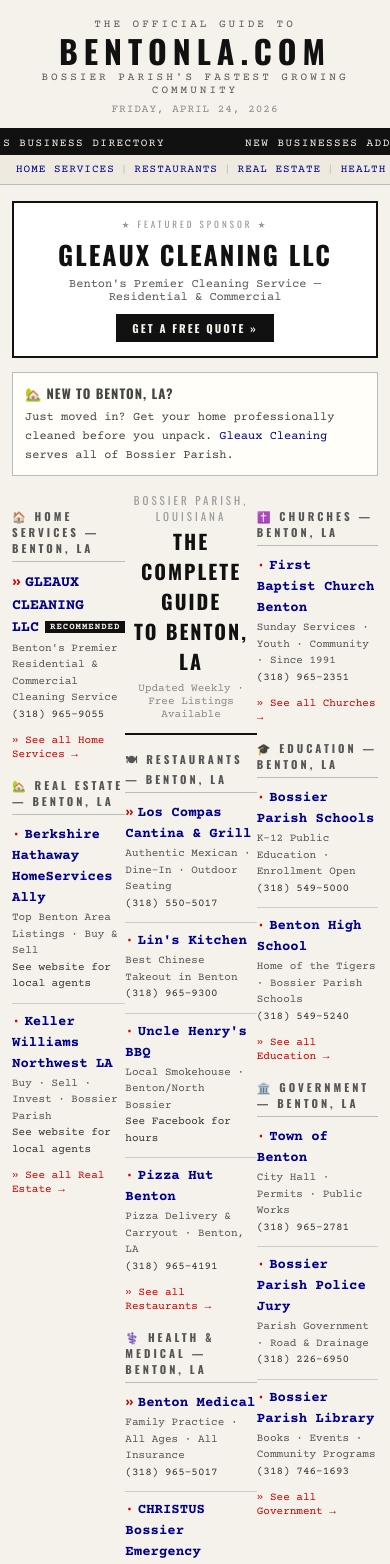
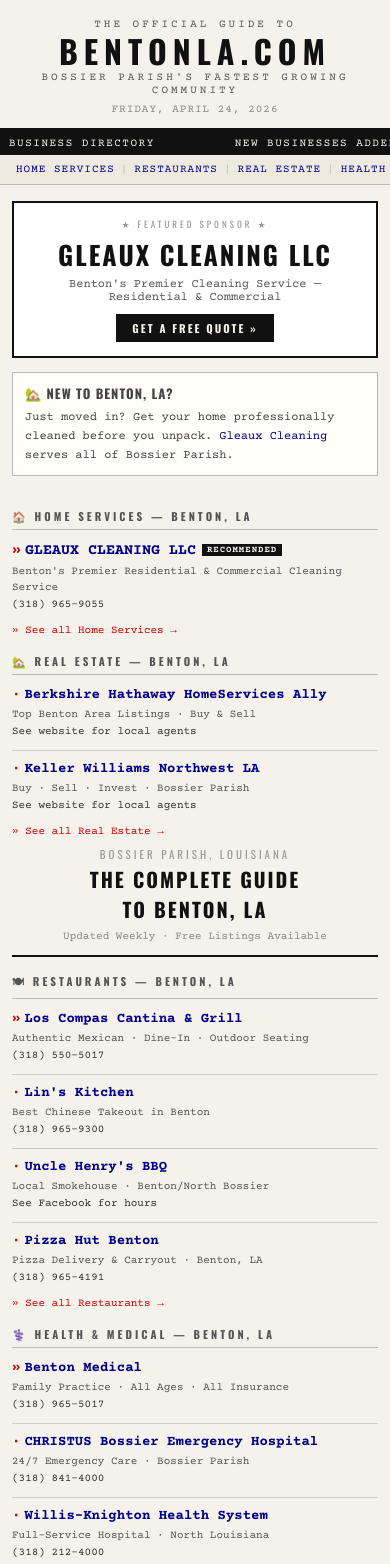
Before and after one commit to timjurj/bentonla-next, a Next.js app: page / in a window 390 px wide. Shown: the top 1564 px of the page. Built offline with nearby package versions, Linux system fonts and the light colour scheme.

Commit message:
fix mobile grid with tailwind

```diff
--- a/src/app/page.tsx
+++ b/src/app/page.tsx
@@ -170,27 +170,12 @@ export default function HomePage() {
         </div>
 
         {/* Responsive grid */}
-        <style>{`
-          .main-grid {
-            display: grid;
-            grid-template-columns: 1fr 1px 1fr 1px 1fr;
-          }
-          .col-divider { background: var(--border); margin: 12px 0; }
-          .col-1 { padding: 0 16px 16px 0; }
-          .col-2 { padding: 0 16px; }
-          .col-3 { padding: 0 0 16px 16px; }
-          @media (max-width: 680px) {
-            .main-grid { grid-template-columns: 1fr; }
-            .col-divider { display: none; }
-            .col-1, .col-2, .col-3 { padding: 0 0 8px 0; }
-          }
-        `}</style>
-        <div className="main-grid">
-          <div className="col-1">
+        <div className="grid grid-cols-1 md:grid-cols-[1fr_1px_1fr_1px_1fr]">
+          <div className="pb-4 md:pr-4">
             {col1Cats.map((s) => <ColSection key={s} catSlug={s} />)}
           </div>
-          <div className="col-divider" />
-          <div className="col-2">
+          <div className="hidden md:block bg-gray-300 my-3" />
+          <div className="pb-4 md:px-4">
             <div style={{
               textAlign: "center",
               borderBottom: "2px solid #111",
@@ -225,8 +210,8 @@ export default function HomePage() {
               </Link>
             </div>
           </div>
-          <div className="col-divider" />
-          <div className="col-3">
+          <div className="hidden md:block bg-gray-300 my-3" />
+          <div className="pb-4 md:pl-4">
             {col3Cats.map((s) => <ColSection key={s} catSlug={s} />)}
           </div>
         </div>
```
